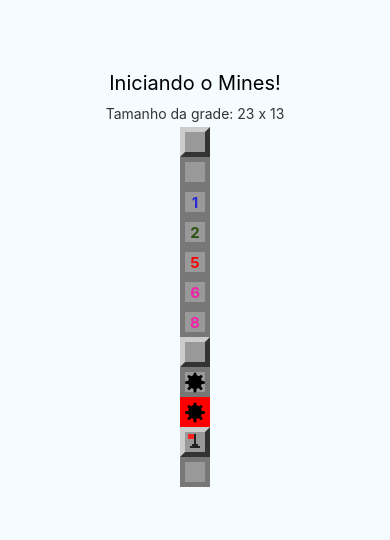
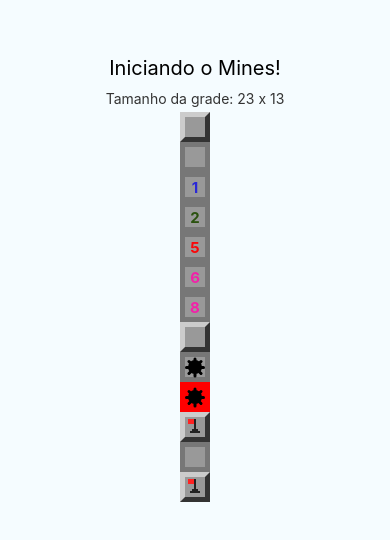
Before and after one commit to fjcs7/MinesMobile, a React Native app: screen / in a window 390 px wide. Shown: the part 148-688 px from the top of the page. Built offline with nearby package versions, Linux system fonts and the light colour scheme.

Commit message:
Alterando o componente flag para adicionar a flagBigger

```diff
--- a/App.js
+++ b/App.js
@@ -22,6 +22,7 @@ export default class App extends Component {
         <Field mined opened exploded/>
         <Field flagged />
         <Field flagged opened/>
+        <Field flagged bigger/>
       </View>
     );
   }
--- a/src/componentes/Flag.js
+++ b/src/componentes/Flag.js
@@ -4,10 +4,10 @@ import {View, StyleSheet} from 'react-native'
 export default props => {
     return(
         <View style={styles.container}>
-            <View style={styles.flagpole}/>
-            <View style={styles.flag}/>
-            <View style={styles.base1}/>
-            <View style={styles.base2}/>
+            <View style={[styles.flagpole,props.bigger ? styles.flagpoleBigger : null]}/>
+            <View style={[styles.flag, props.bigger ? styles.flagBigger : null ]}/>
+            <View style={[styles.base1, props.bigger ? styles.base1Bigger : null]}/>
+            <View style={[styles.base2, props.bigger ? styles.base2Bigger : null]}/>
         </View>
     )
 }
@@ -45,5 +45,27 @@ const styles = StyleSheet.create({
         backgroundColor: '#222',
         marginLeft: 5,
         marginTop: 12,
+    },
+    flagpoleBigger: {
+        height: 28,
+        width: 4,
+        marginLeft: 16,
+    },
+    flagBigger: {
+        height: 10,
+        width: 14,
+        marginLeft: 3,
+    },
+    base1Bigger: {
+        height: 4,
+        width: 12,
+        marginLeft: 12,
+        marginTop: 20,
+    },
+    base2Bigger: {
+        height: 4,
+        width: 20,
+        marginLeft: 8,
+        marginTop: 24,
     }
 })
```
